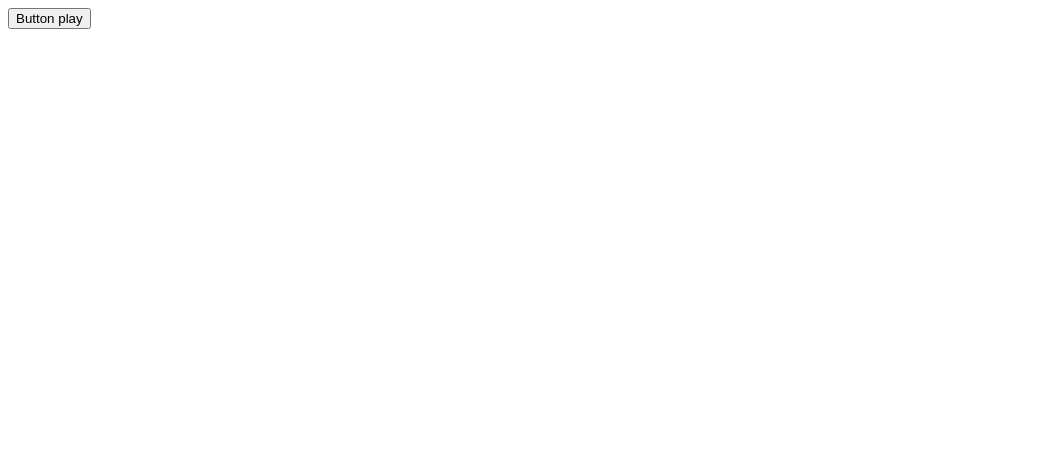
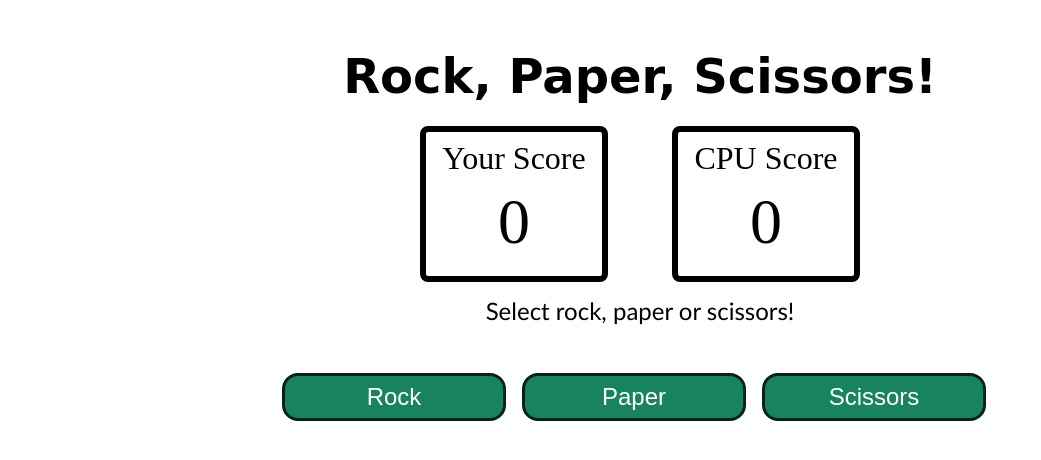
Before and after one commit to jakercates/Rock-Paper-Scissors-Website, a plain HTML site: page index.html in a window 1280 px wide. Shown: the whole page, without its empty margins (0-1041 px from the left). Drawn offline with Linux system fonts and the light colour scheme.

Commit message:
adding UI to RPC.

```diff
--- /dev/null
+++ b/css/style.css
@@ -0,0 +1,90 @@
+html body {
+	margin: 0px;
+	padding: 0;
+}
+
+h2 {
+	margin-bottom: 0;
+	text-align: center;
+}
+
+.scoreboard {
+	display: flex;
+	flex: 1;
+	min-height: 25vh;
+	align-items: center;
+	justify-content: center;
+}
+
+.welcome {
+	margin-top: 3rem;
+	font-size: 2rem;
+	font-family: cursive;
+}
+
+.btns {
+	display: flex;
+	margin-top: 0px;
+	justify-content: center;
+}
+
+.scoreLabel {
+	display: block;
+	font-size: 2rem;
+}
+
+.userScore, .computerScore {
+	border: .4rem solid black;
+	border-radius: .5rem;
+	text-align: center;
+	padding: .5rem .5rem;
+	width: 10rem;
+	height: 8rem;
+}
+
+.score1, .score2 {
+	display: block;
+	margin-top: .5rem;
+	font-size: 4rem;
+}
+
+.userScore {
+	margin-right: 2rem;
+
+}
+.computerScore {
+	margin-left: 2rem;
+
+}
+
+.rockBtn, .paperBtn, .scissorsBtn {
+	width: 14rem ;
+	height: 3rem;
+	background-color: #17845e;
+	color: #ffffff;
+	border: .2rem solid #062319;
+	border-radius: 1rem;
+	margin-right: 1rem;
+	font-size: 1.5rem;
+}
+
+.rockBtn:hover, .paperBtn:hover, .scissorsBtn:hover {
+	background-color: #0c472b;
+	cursor: pointer;
+}
+
+.rockBtn:focus, .paperBtn:focus, .scissorsBtn:focus {
+	outline: 0;
+}
+
+.rockBtn {
+	margin-left: .25rem;
+}
+
+.message {
+	text-align: center;
+	font-size: 1.5rem;
+	font-family: "Trebuchet MS", Helvetica, sans-serif;
+	margin-bottom: 3rem;
+	margin-top: -2rem;
+}
--- a/index.html
+++ b/index.html
@@ -1,10 +1,38 @@
 <html>
 	<head>
 		<title> RPC </title>
-		<script src="scripts/script.js"> </script>
+		<link rel="stylesheet" href="css/style.css" type="text/css">
+
 	</head>
 
 	<body>
-		<button onclick="computerPlay()"> Button play</button>
+	<div>
+		<div class='welcome'>
+			<h2 id='header'> Rock, Paper, Scissors! </h2>
+		</div>
+
+		<div class='scoreboard'>
+			<div class='userScore'>
+				<span class='scoreLabel'> Your Score </span>
+				<span class='score1'> 0 </span>
+			</div>
+			<div class='computerScore'>
+				<span class='scoreLabel'> CPU Score </span>
+				<span class='score2'> 0 </span>
+			</div>
+		</div>
+
+		<div class="message">
+			<p id="pMessage"> Select rock, paper or scissors! </p>
+		</div>
+
+		<div class="btns">
+			<button class='rockBtn'> Rock </button>
+			<button class='paperBtn'> Paper </button>
+			<button class='scissorsBtn'> Scissors </button>
+		</div>
+	</div>
+
+	<script src="scripts/script.js"> </script>
 	</body>
 </html>
--- a/scripts/script.js
+++ b/scripts/script.js
@@ -1,3 +1,8 @@
+let userScore = 0;
+let computerScore = 0;
+let userWin = 0;
+
+//returns the computer's choice randomly
 function computerPlay()
 {
 	choiceNum = Math.floor(Math.random() * 3);
@@ -20,12 +25,14 @@ function computerPlay()
 	return computerChoice;
 }
 
-userWin = 0;
+//returns a message depicting the result, and updates userWin with 0,1 or 2.
+//0 being tie, 1 being user win, 2 being cpu win.
 function playRound(playerSelection, computerSelection)
 {
+
 	if(playerSelection == computerSelection)
 	{
-		message = "Tie! " + playerSelection + " ties with " + computerSelection + ". Choose to play again.";
+		message = "Tie! Select again.";
 		userWin = 0;
 	}
 
@@ -63,22 +70,30 @@ function playRound(playerSelection, computerSelection)
 		message = "You Win! Scissors beats paper.";
 		userWin = 1;
 	}
-
 	return message;
 }
 
+//takes the mouse event and determinees button pressed(rock,paper,scissors)
+//sets the message, updates the score, and DOM manipulation to reflect changes
+function userPicked(e)
+{
+	computerSelection = computerPlay();
 
-function game()
+	if(e.target.className == "paperBtn")
 	{
-	let userScore = 0;
-	let computerScore = 0;
-	while(userScore < 3 && computerScore < 3)
+		message = playRound('paper', computerSelection);
+	}
+	else if(e.target.className == "rockBtn")
 	{
-		userInput = prompt("Rock, Paper, or Scissors?");
-		computerInput = computerPlay();
-		message = playRound(userInput, computerInput);
-		console.log(message);
+		message = playRound('rock', computerSelection);
+	}
+	else
+	{
+		message = playRound('scissors', computerSelection);
+	}
 
+	par = document.querySelector('#pMessage');
+	par.textContent = message;
 	switch(userWin)
 	{
 		case 0:
@@ -92,14 +107,16 @@ function game()
 		computerScore = computerScore + 1;
 		break;
 	}
+
+	score1 = document.querySelector('.score1');
+	score2 = document.querySelector('.score2');
+	score1.textContent = userScore;
+	score2.textContent = computerScore;
 }
 
-	if(userScore == 3)
-	{
-		alert("You win!");
-	}
-	else
-	{
-		alert("You lose!");
-	}
-}
+paperBtn = document.querySelector('.paperBtn');
+paperBtn.addEventListener('click', userPicked);
+rockBtn = document.querySelector('.rockBtn');
+rockBtn.addEventListener('click', userPicked);
+scissorsBtn = document.querySelector('.scissorsBtn');
+scissorsBtn.addEventListener('click', userPicked);
```
Lines whose indentation alone changed are shown as unchanged.
